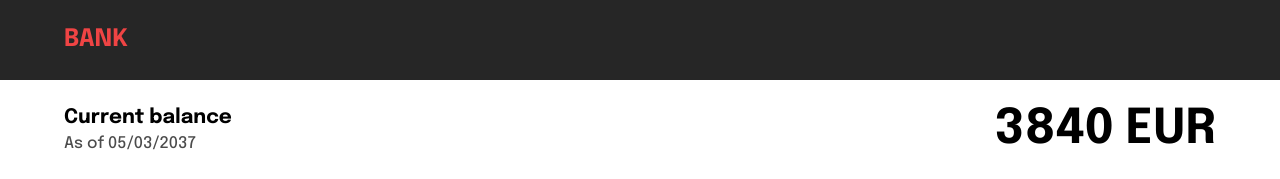
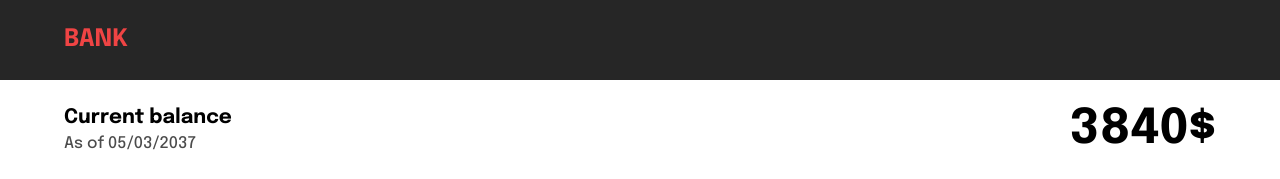
Before and after one commit to RamonAPereira/bank-dashboard, a Vue app: page / in a window 1280 px wide. Shown: the top 179 px of the page. Built offline with nearby package versions, Linux system fonts and the light colour scheme.

Commit message:
fix: account dentro do store
accouts deveria ser um array de objetos e não um objeto de objetos

fixei todas as referencias do codigo paraa store

```diff
--- a/src/layouts/AllMovements.vue
+++ b/src/layouts/AllMovements.vue
@@ -2,7 +2,7 @@
 import { ref } from "vue";
 import MovementCard from "../components/MovementCard.vue";
 import { useAccounts } from "../stores/accounts";
-const currentAccount = ref(useAccounts().accounts.account1);
+const currentAccount = ref(useAccounts().accounts[0]);
 </script>
 <template>
   <ul class="rounded border bg-neutral-50 flex-1">
--- a/src/layouts/CurrentBalance.vue
+++ b/src/layouts/CurrentBalance.vue
@@ -2,7 +2,7 @@
 import { computed } from "@vue/reactivity";
 import { ref } from "vue";
 import { useAccounts } from "../stores/accounts";
-const currentAccount = ref(useAccounts().accounts.account1);
+const currentAccount = ref(useAccounts().accounts[0]);
 
 const balance = computed(() => {
   return currentAccount.value.movements.reduce((acc, mov) => acc + mov, 0);
@@ -15,6 +15,6 @@ const balance = computed(() => {
       <h2 class="font-bold text-xl">Current balance</h2>
       <span class="opacity-70">As of 05/03/2037</span>
     </div>
-    <h1 class="font-bold text-5xl">{{ balance }} EUR</h1>
+    <h1 class="font-bold text-5xl">{{ balance }}$</h1>
   </div>
 </template>
--- a/src/pages/TheDashboard.vue
+++ b/src/pages/TheDashboard.vue
@@ -1,6 +1,7 @@
 <script setup>
 import CurrentBalance from "../layouts/CurrentBalance.vue";
 import AllMovements from "../layouts/AllMovements.vue";
+import TheSummary from "../layouts/TheSummary.vue";
 </script>
 
 <template>
@@ -11,5 +12,6 @@ import AllMovements from "../layouts/AllMovements.vue";
       <AllMovements />
       <ul class="flex-1"></ul>
     </div>
+    <TheSummary />
   </section>
 </template>
--- a/src/stores/accounts.js
+++ b/src/stores/accounts.js
@@ -3,35 +3,32 @@ import { defineStore } from "pinia";
 export const useAccounts = defineStore("main", {
   state: () => {
     return {
-      accounts: {
-        account1: {
+      accounts: [
+        {
           owner: "Jonas Schmedtmann",
           movements: [200, 450, -400, 3000, -650, -130, 70, 1300],
           interestRate: 1.2, // %
           pin: 1111,
         },
-
-        account2: {
+        {
           owner: "Jessica Davis",
           movements: [5000, 3400, -150, -790, -3210, -1000, 8500, -30],
           interestRate: 1.5,
           pin: 2222,
         },
-
-        account3: {
+        {
           owner: "Steven Thomas Williams",
           movements: [200, -200, 340, -300, -20, 50, 400, -460],
           interestRate: 0.7,
           pin: 3333,
         },
-
-        account4: {
+        {
           owner: "Sarah Smith",
           movements: [430, 1000, 700, 50, 90],
           interestRate: 1,
           pin: 4444,
         },
-      },
+      ],
     };
   },
   actions: {
```
